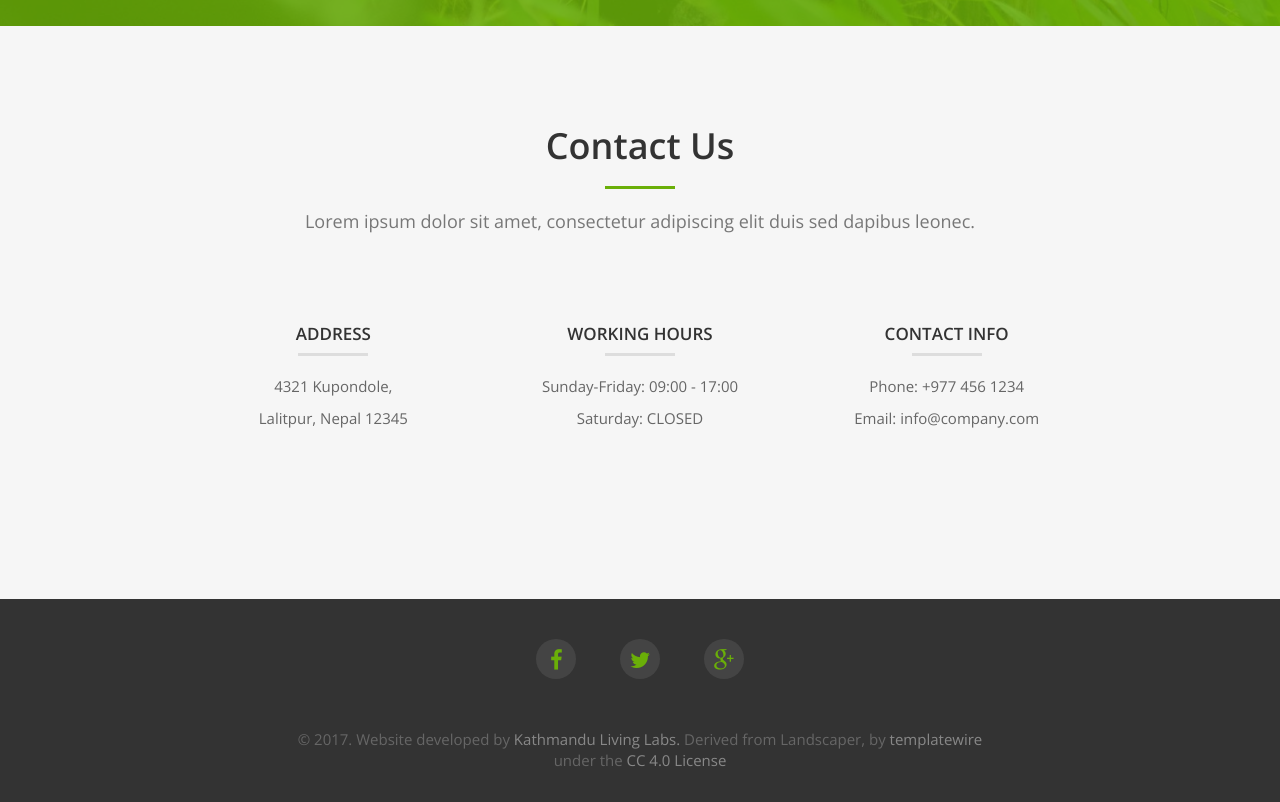
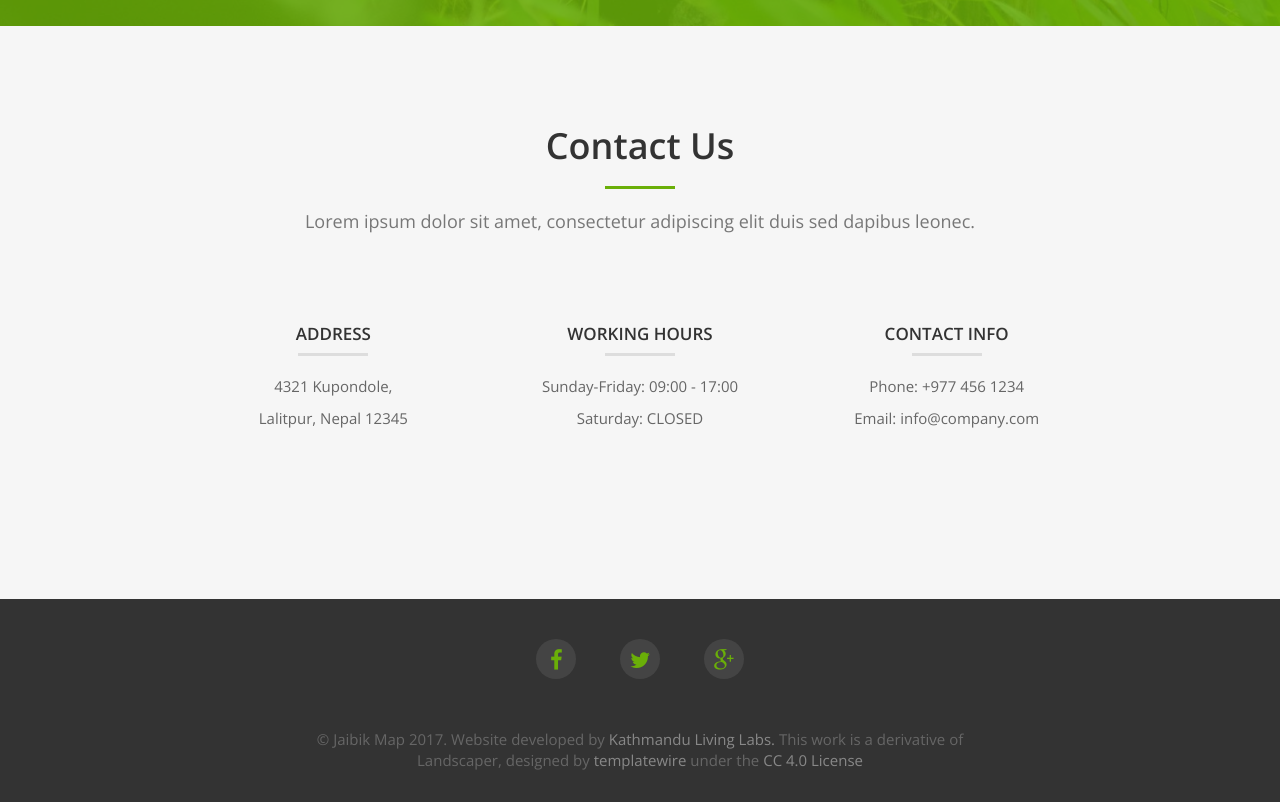
Before and after one commit to arkoblog/jaibikmap, a plain HTML site: page index.html in a window 1280 px wide. Shown: the part 4383-5185 px from the top of the page. Drawn offline with nearby package versions, Linux system fonts and the light colour scheme.

```diff
--- a/index.html
+++ b/index.html
@@ -373,7 +373,7 @@
                         </li>
                     </ul>
                 </div>
-                <p>&copy; 2017. Website developed by <a href="http://www.kathmandulivinglabs.org" rel="nofollow">Kathmandu Living Labs.</a> Derived from Landscaper, by <a href="http://www.templatewire.com">templatewire</a> under the <a href="https://creativecommons.org/licenses/by/4.0/#">CC 4.0 License</a>
+                <p>&copy; Jaibik Map 2017. Website developed by <a href="http://www.kathmandulivinglabs.org" rel="nofollow">Kathmandu Living Labs.</a> This work is a derivative of  Landscaper, designed by <a href="http://www.templatewire.com">templatewire</a> under the <a href="https://creativecommons.org/licenses/by/4.0/#">CC 4.0 License</a>
                 </p>
             </div>
         </div>
```
